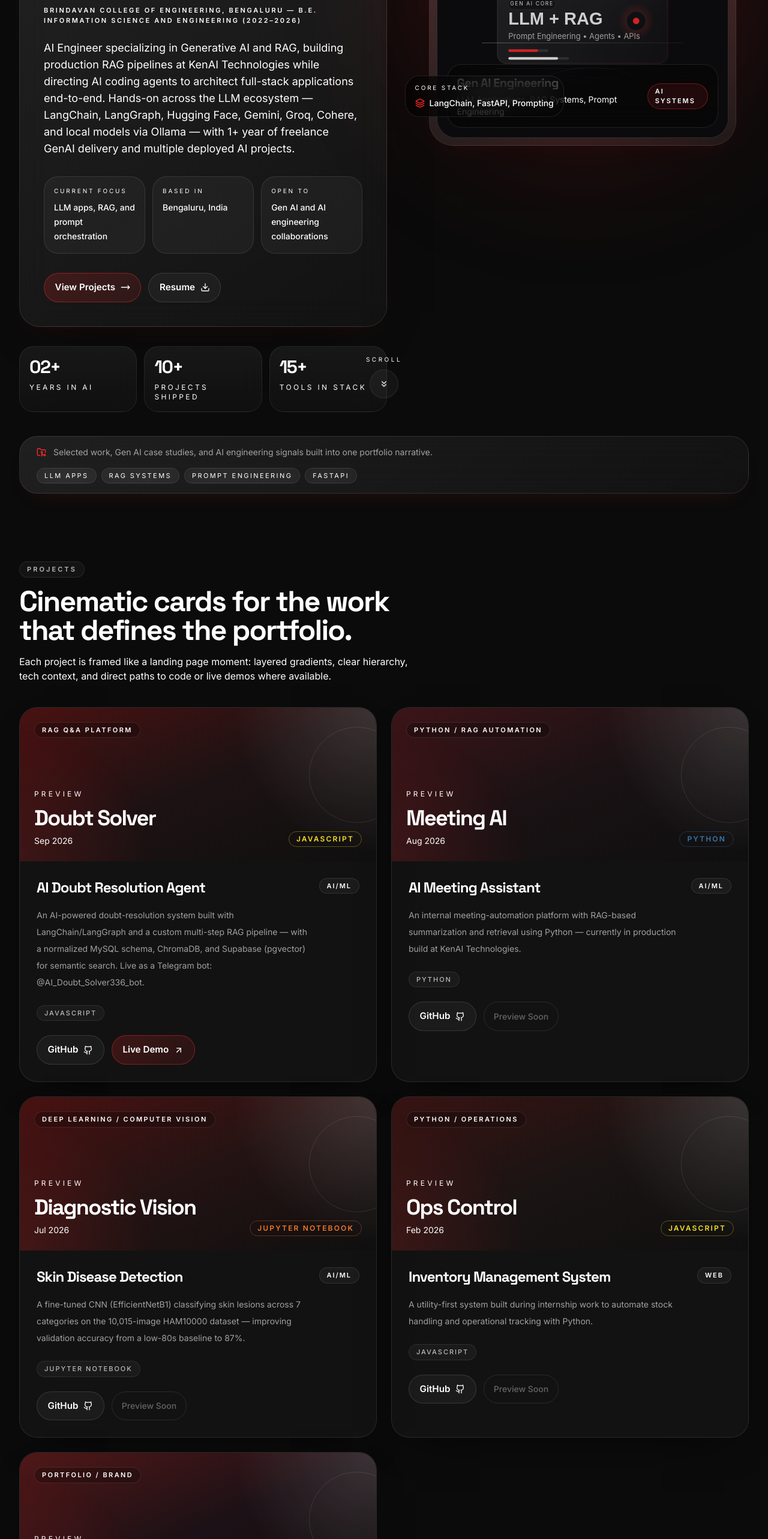
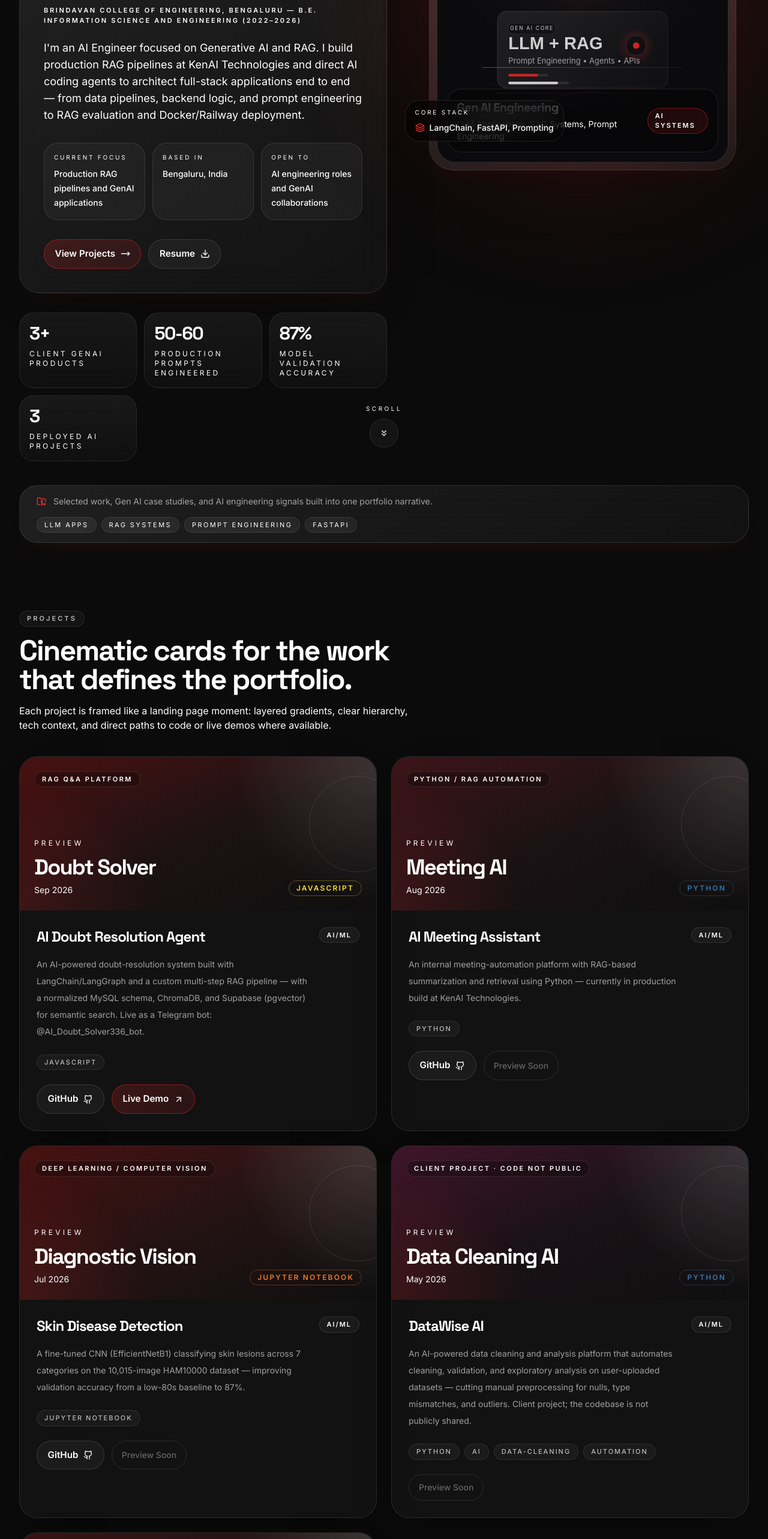
Before and after one commit to preethamofficial/my_profile, a React (Vite) app: page / in a window 1280 px wide. Shown: the part 932-3498 px from the top of the page at 60% size. Built offline with nearby package versions, Linux system fonts and the light colour scheme; no server answers.

Commit message:
SEO upgrade: role-first title/meta, OG+Twitter tags, JSON-LD, noscript fallback, og-image, humanized copy, DataWise AI card

```diff
--- a/index.html
+++ b/index.html
@@ -4,11 +4,40 @@
     <meta charset="UTF-8" />
     <link rel="icon" type="image/svg+xml" href="/vite.svg" />
     <meta name="viewport" content="width=device-width, initial-scale=1.0" />
+    <title>A Preetham Reddy | AI Engineer: Generative AI, RAG, LangChain</title>
     <meta
       name="description"
-      content="Cinematic personal portfolio for A Preetham Reddy featuring AI projects, motion-driven UI, skills, experience, and contact details."
+      content="AI Engineer in Bengaluru building production RAG pipelines and GenAI applications with LangChain, LangGraph, FastAPI, and vector search. Currently at KenAI Technologies."
     />
+    <link rel="canonical" href="https://preethamofficial.github.io/my_profile/" />
     <meta name="theme-color" content="#0a0a0a" />
+
+    <meta property="og:type" content="website" />
+    <meta property="og:title" content="A Preetham Reddy | AI Engineer" />
+    <meta property="og:description" content="Production RAG pipelines and GenAI applications. LangChain, LangGraph, FastAPI, vector search." />
+    <meta property="og:url" content="https://preethamofficial.github.io/my_profile/" />
+    <meta property="og:image" content="https://preethamofficial.github.io/my_profile/og-image.png" />
+    <meta name="twitter:card" content="summary_large_image" />
+    <meta name="twitter:title" content="A Preetham Reddy | AI Engineer" />
+    <meta name="twitter:description" content="Production RAG pipelines and GenAI applications. LangChain, LangGraph, FastAPI, vector search." />
+    <meta name="twitter:image" content="https://preethamofficial.github.io/my_profile/og-image.png" />
+
+    <script type="application/ld+json">
+      {
+        "@context": "https://schema.org",
+        "@type": "Person",
+        "name": "A Preetham Reddy",
+        "jobTitle": "AI Engineer",
+        "worksFor": { "@type": "Organization", "name": "KenAI Technologies" },
+        "url": "https://preethamofficial.github.io/my_profile/",
+        "sameAs": [
+          "https://github.com/preethamofficial",
+          "https://www.linkedin.com/in/a-preetham-reddy-739b28317"
+        ],
+        "address": { "@type": "PostalAddress", "addressLocality": "Bengaluru", "addressCountry": "IN" },
+        "knowsAbout": ["Generative AI", "Retrieval-Augmented Generation", "LangChain", "LangGraph", "Prompt Engineering", "FastAPI"]
+      }
+    </script>
     <script type="text/javascript">
       ;(function parseRedirectQuery(location) {
         if (location.search[1] === '/') {
@@ -21,9 +50,17 @@
         }
       })(window.location)
     </script>
-    <title>Preetham | Cinematic AI Portfolio</title>
   </head>
   <body>
+    <noscript>
+      <h1>A Preetham Reddy: AI Engineer</h1>
+      <p>Generative AI and RAG engineer in Bengaluru. Building production RAG pipelines at KenAI Technologies.</p>
+      <ul>
+        <li><a href="https://github.com/preethamofficial">GitHub</a></li>
+        <li><a href="https://www.linkedin.com/in/a-preetham-reddy-739b28317">LinkedIn</a></li>
+        <li><a href="mailto:preethamofficial336@gmail.com">Email</a></li>
+      </ul>
+    </noscript>
     <div id="root"></div>
     <script type="module" src="/src/main.tsx"></script>
   </body>
--- a/src/components/sections/ProjectsSection.tsx
+++ b/src/components/sections/ProjectsSection.tsx
@@ -152,6 +152,7 @@ function ProjectCard({ repo, index }: ProjectCardProps) {
           </div>
 
           <div className="mt-6 flex flex-wrap gap-2">
+            {repo.html_url ? (
               <a
                 href={repo.html_url}
                 target="_blank"
@@ -161,6 +162,7 @@ function ProjectCard({ repo, index }: ProjectCardProps) {
                 <Code2 className="h-4 w-4" />
                 View Code
               </a>
+            ) : null}
             {demoUrl ? (
               <a
                 href={demoUrl}
--- a/src/data/portfolio.ts
+++ b/src/data/portfolio.ts
@@ -13,7 +13,7 @@ export const profile = {
   githubUsername: 'preethamofficial',
   education: 'Brindavan College of Engineering, Bengaluru — B.E. Information Science and Engineering (2022–2026)',
   summary:
-    'AI Engineer specializing in Generative AI and RAG, building production RAG pipelines at KenAI Technologies while directing AI coding agents to architect full-stack applications end-to-end. Hands-on across the LLM ecosystem — LangChain, LangGraph, Hugging Face, Gemini, Groq, Cohere, and local models via Ollama — with 1+ year of freelance GenAI delivery and multiple deployed AI projects.',
+    "I'm an AI Engineer focused on Generative AI and RAG. I build production RAG pipelines at KenAI Technologies and direct AI coding agents to architect full-stack applications end to end — from data pipelines, backend logic, and prompt engineering to RAG evaluation and Docker/Railway deployment.",
 }
 
 export const typingRoles = ['Generative AI Engineer', 'RAG Pipeline Builder', 'LangChain & LangGraph Developer']
@@ -27,29 +27,28 @@ export const navItems: NavItem[] = [
 ]
 
 export const aboutParagraphs = [
-  'My AI journey started with Python automation and hands-on mini projects, then evolved into architecting full-stack AI applications — with AI coding agents (Copilot, Cline, Codex) directed end-to-end.',
-  'At KenAI Technologies, I am building an AI Meeting Assistant — a RAG-based meeting-automation platform — and the backend for Moritz, a multi-role elder-care companion app, migrating Node.js/Express to Python/FastAPI.',
-  'Previously at BEPEC Solutions, I delivered GenAI solutions for 3+ client-facing websites spanning document analysis, data extraction, summarization, classification, and multimodal AI — engineering 50-60 production prompts with RAG evaluation to improve retrieval accuracy.',
-  'I own the full stack: data pipelines, backend logic, prompt engineering, RAG evaluation, and Docker/Railway deployment.',
+  "I'm an AI Engineer focused on Generative AI and RAG. I currently build production RAG pipelines at KenAI Technologies, and I direct AI coding agents to architect full-stack applications end to end.",
+  'I work across LangChain, LangGraph, Hugging Face, Gemini, Groq, Cohere, and local models via Ollama — and I own the full stack: data pipelines, backend logic, prompt engineering, RAG evaluation, and Docker/Railway deployment.',
 ]
 
 export const aboutStats = [
-  { label: 'Years in AI', value: 3, suffix: '+' },
-  { label: 'Projects Completed', value: 10, suffix: '+' },
-  { label: 'Technologies Mastered', value: 15, suffix: '+' },
-  { label: 'GitHub Contributions', value: 50, suffix: '+' },
+  { label: 'Client GenAI Products', value: 3, suffix: '+' },
+  { label: 'Production Prompts', value: 50, suffix: '+' },
+  { label: 'Skin-Lesion Validation Accuracy', value: 87, suffix: '%' },
+  { label: 'Deployed AI Projects', value: 3, suffix: '' },
 ]
 
 export const heroHighlights = [
-  { label: 'Current Focus', value: 'LLM apps, RAG, and prompt orchestration' },
+  { label: 'Current Focus', value: 'Production RAG pipelines and GenAI applications' },
   { label: 'Based In', value: 'Bengaluru, India' },
-  { label: 'Open To', value: 'Gen AI and AI engineering collaborations' },
+  { label: 'Open To', value: 'AI engineering roles and GenAI collaborations' },
 ]
 
 export const cinematicStats = [
-  { value: '02+', label: 'Years in AI' },
-  { value: '10+', label: 'Projects shipped' },
-  { value: '15+', label: 'Tools in stack' },
+  { value: '3+', label: 'Client GenAI products' },
+  { value: '50-60', label: 'Production prompts engineered' },
+  { value: '87%', label: 'Model validation accuracy' },
+  { value: '3', label: 'Deployed AI projects' },
 ]
 
 export const cinematicSkills = [
@@ -184,6 +183,14 @@ export const projectShowcase = {
     preview: 'Build Journal',
     liveUrl: null,
   },
+  'DataWise AI': {
+    title: 'DataWise AI',
+    eyebrow: 'Client Project · Code Not Public',
+    synopsis: 'An AI-powered data cleaning and analysis platform that automates cleaning, validation, and exploratory analysis on user-uploaded datasets — cutting manual preprocessing for nulls, type mismatches, and outliers. Client project; the codebase is not publicly shared.',
+    accent: 'from-[#40152a] via-[#1a1216] to-[#0f0f0f]',
+    preview: 'Data Cleaning AI',
+    liveUrl: null,
+  },
   preethamofficial: {
     title: 'Developer Presence',
     eyebrow: 'Portfolio / Brand',
@@ -261,8 +268,8 @@ export const featuredProjectNames = [
   'ai-doubt-resolution-agent',
   'Ai-Meeting-Assistant',
   'skin-disease-detection-build-by-using-ml',
+  'DataWise AI',
   'inventory-managment',
-  'preethamofficial',
 ]
 
 export const projectFilters = ['All', 'AI/ML', 'Python', 'Web', 'Tools']
--- a/src/hooks/useGithubData.ts
+++ b/src/hooks/useGithubData.ts
@@ -1,7 +1,36 @@
 import { useCallback, useEffect, useState } from 'react'
 
 import { getGithubOverview } from '@/services/github'
-import type { GithubOverview } from '@/types/github'
+import type { GithubOverview, GitHubRepo } from '@/types/github'
+
+// Private client project that has no public GitHub repository.
+// Injected so it still appears as a project card on the site.
+const CLIENT_ONLY_PROJECTS: GitHubRepo[] = [
+  {
+    id: -1,
+    name: 'DataWise AI',
+    full_name: 'preethamofficial/DataWise-AI (private)',
+    description: 'AI-automated data cleaning, validation, and exploratory analysis on user-uploaded datasets. Client project — code not public.',
+    html_url: '',
+    homepage: null,
+    stargazers_count: 0,
+    forks_count: 0,
+    language: 'Python',
+    topics: ['ai', 'data-cleaning', 'automation', 'full-stack'],
+    updated_at: '2026-05-01T00:00:00Z',
+    pushed_at: '2026-05-01T00:00:00Z',
+    fork: false,
+    archived: false,
+  },
+]
+
+function withClientProjects(overview: GithubOverview | null): GithubOverview | null {
+  if (!overview) return null
+  const existing = new Set(overview.repos.map((repo) => repo.name.toLowerCase()))
+  const missing = CLIENT_ONLY_PROJECTS.filter((repo) => !existing.has(repo.name.toLowerCase()))
+  if (!missing.length) return overview
+  return { ...overview, repos: [...overview.repos, ...missing] }
+}
 
 export function useGithubData(username: string) {
   const [overview, setOverview] = useState<GithubOverview | null>(null)
@@ -13,7 +42,7 @@ export function useGithubData(username: string) {
       setIsLoading(true)
       setError(null)
       const data = await getGithubOverview(username)
-      setOverview(data)
+      setOverview(withClientProjects(data))
     } catch (fetchError) {
       setError(fetchError instanceof Error ? fetchError.message : 'Unable to load GitHub data right now.')
     } finally {
--- a/src/pages/PortfolioPage.tsx
+++ b/src/pages/PortfolioPage.tsx
@@ -213,10 +213,12 @@ function ProjectCard({ repo, index }: { repo: GitHubRepo; index: number }) {
         </div>
 
         <div className="mt-6 flex flex-wrap gap-3">
-          <a href={repo.html_url} target="_blank" rel="noreferrer" className="button-secondary" data-cursor="interactive">
-            GitHub
-            <Github className="h-4 w-4" />
-          </a>
+          {repo.html_url ? (
+            <a href={repo.html_url} target="_blank" rel="noreferrer" className="button-secondary" data-cursor="interactive">
+              GitHub
+              <Github className="h-4 w-4" />
+            </a>
+          ) : null}
           {meta.liveUrl ? (
             <a href={meta.liveUrl} target="_blank" rel="noreferrer" className="button-primary" data-cursor="interactive">
               Live Demo
@@ -250,7 +252,7 @@ export default function PortfolioPage() {
   const [activeSection, setActiveSection] = useState('home')
 
   useEffect(() => {
-    document.title = 'Preetham | Cinematic AI Portfolio'
+    document.title = 'A Preetham Reddy | AI Engineer: Generative AI, RAG, LangChain'
   }, [])
 
   useEffect(() => {
```
Also changed, not shown: public/og-image.png (added). Lines whose indentation alone changed are shown as unchanged.
